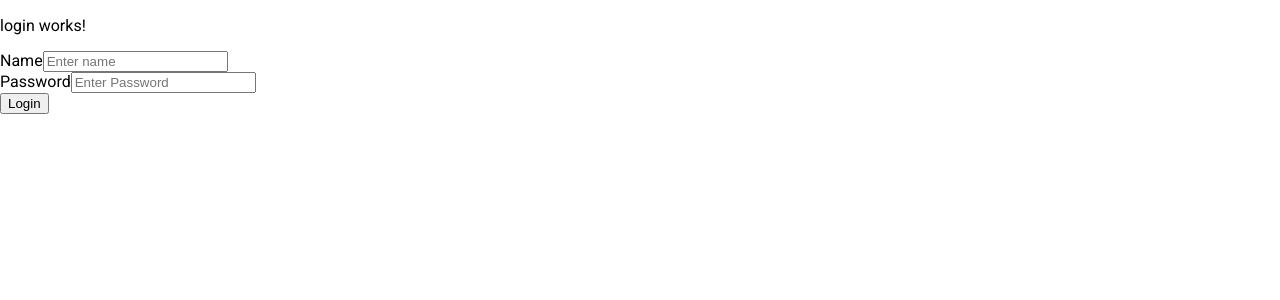
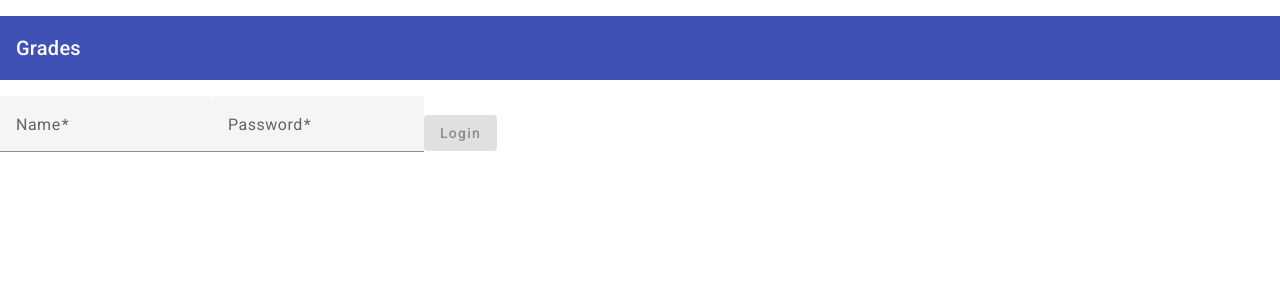
Before and after one commit to 999mattia/grades, an Angular app in the folder client/: page /login in a window 1280 px wide. Shown: the top 300 px of the page. Built offline with nearby package versions, Linux system fonts and the light colour scheme.

Commit message:
material login form

```diff
--- a/client/src/app/app.component.html
+++ b/client/src/app/app.component.html
@@ -1 +1,6 @@
+<p>
+	<mat-toolbar color="primary">
+		<span>Grades</span>
+	</mat-toolbar>
+</p>
 <router-outlet></router-outlet>
--- a/client/src/app/login/login.component.html
+++ b/client/src/app/login/login.component.html
@@ -1,24 +1,34 @@
-<p>login works!</p>
-
-<form class="form-signin" [formGroup]="loginForm" (ngSubmit)="onSubmit()">
-	<div class="form-group">
-		<label>Name</label>
+<form (ngSubmit)="onSubmit()" #loginForm="ngForm">
+	<mat-form-field>
+		<mat-label>Name</mat-label>
 		<input
+			matInput
+			id="name"
 			type="text"
-			class="form-control"
-			formControlName="name"
-			placeholder="Enter name"
+			name="name"
+			[(ngModel)]="user.name"
 			required
 		/>
-	</div>
-	<div class="form-group">
-		<label>Password</label>
+	</mat-form-field>
+
+	<mat-form-field>
+		<mat-label>Password</mat-label>
 		<input
+			matInput
+			id="password"
+			name="password"
 			type="password"
-			class="form-control"
-			formControlName="password"
-			placeholder="Enter Password"
+			[(ngModel)]="user.password"
+			required
 		/>
-	</div>
-	<button type="submit" class="btn btn-block btn-primary">Login</button>
+	</mat-form-field>
+
+	<button
+		mat-raised-button
+		color="primary"
+		type="submit"
+		[disabled]="loginForm.form.invalid"
+	>
+		Login
+	</button>
 </form>
--- a/client/src/app/login/login.component.ts
+++ b/client/src/app/login/login.component.ts
@@ -1,7 +1,7 @@
 import { Component } from '@angular/core';
-import { FormBuilder, FormGroup } from '@angular/forms';
 import { AuthService } from '../shared/auth.service';
 import { Router } from '@angular/router';
+import { LoginData } from '../shared/models';
 
 @Component({
 	selector: 'app-login',
@@ -9,21 +9,11 @@ import { Router } from '@angular/router';
 	styleUrls: ['./login.component.css'],
 })
 export class LoginComponent {
-	loginForm: FormGroup;
-
-	constructor(
-		private fb: FormBuilder,
-		private authService: AuthService,
-		private router: Router
-	) {
-		this.loginForm = this.fb.group({
-			name: '',
-			password: '',
-		});
-	}
+	user: LoginData = { name: '', password: '' };
+	constructor(private authService: AuthService, private router: Router) {}
 
 	onSubmit() {
-		this.authService.logIn(this.loginForm.value);
+		this.authService.logIn(this.user);
 		this.router.navigate(['/']);
 	}
 }
```
Also changed, not shown: client/src/app/app.module.ts (+12 -1 lines).
